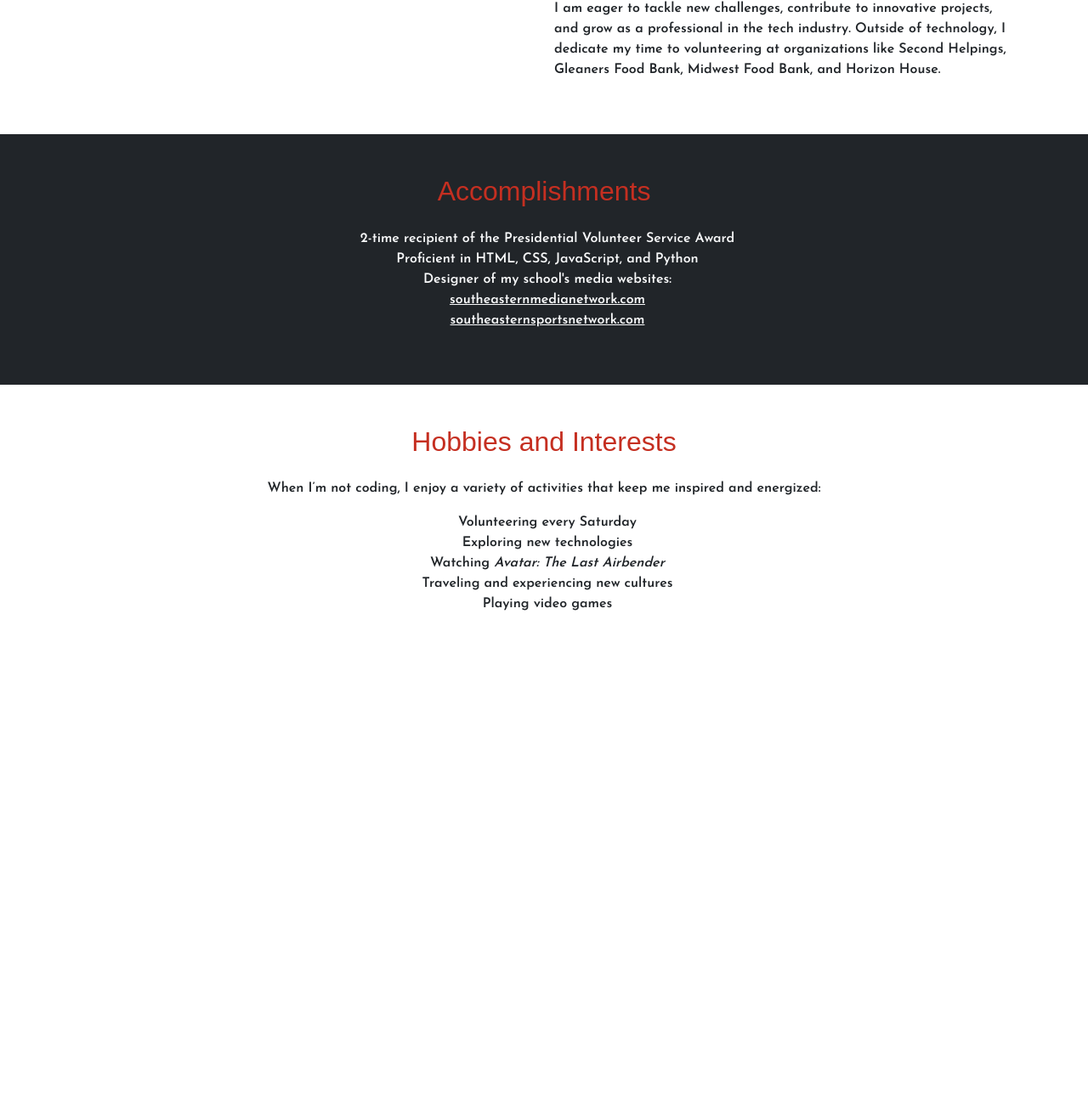
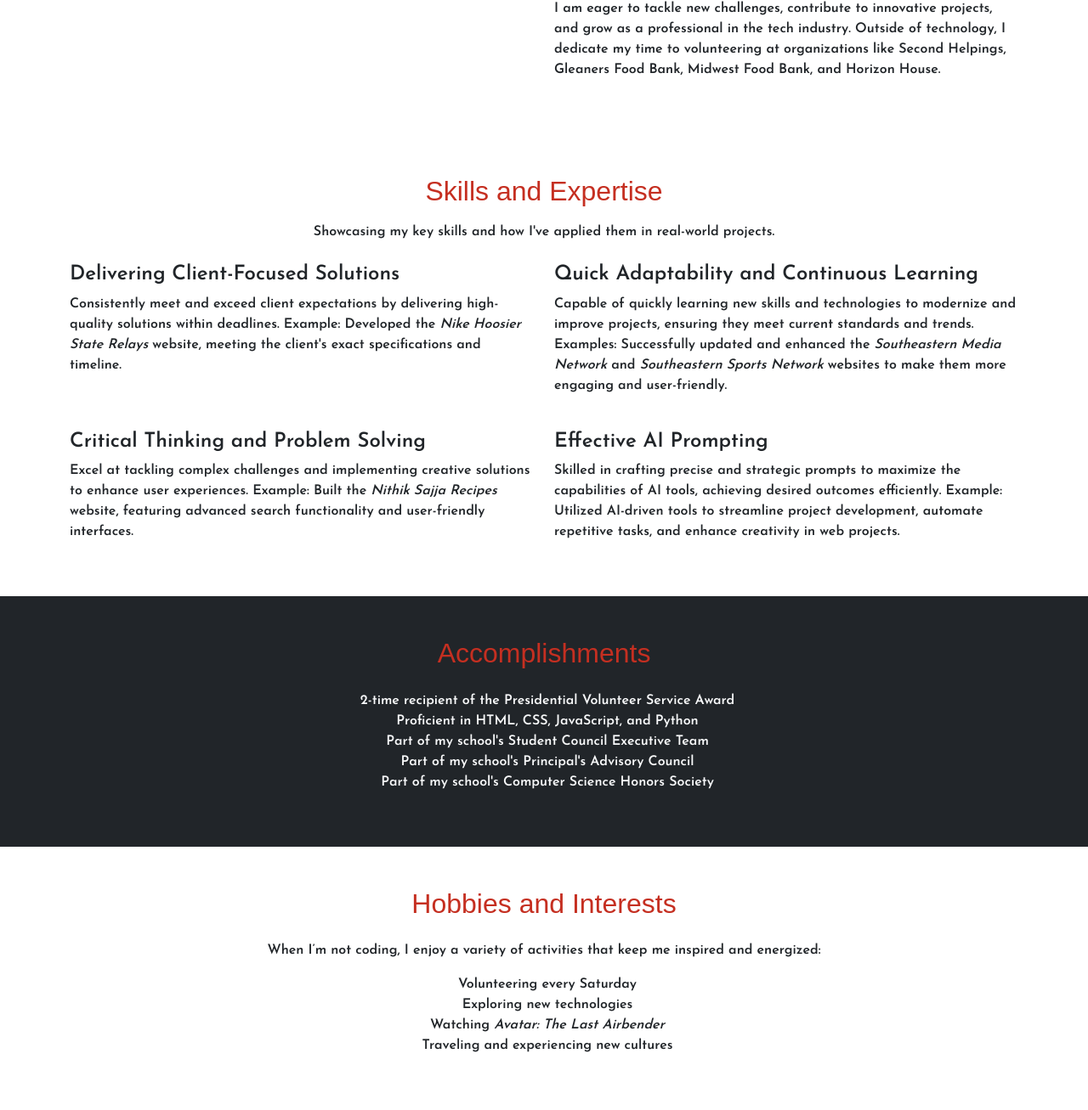
Before and after one commit to AvatarNit/nithiksajjaHP, a Flask app: template main/templates/about.html in a window 1280 px wide. Shown: the part 524-1831 px from the top of the page at 85% size. Before the commit the page ends 1243 px from the top, so only its background shows below. Run offline with Flask 3, Linux system fonts and the light colour scheme; the template is opened without the code that fills it, so the values that code supplies are empty; some libraries are stand-ins or nearby versions; some web fonts are replaced.

Commit message:
added skills to about me

```diff
--- a/main/app.yaml
+++ b/main/app.yaml
@@ -2,7 +2,7 @@
 
 runtime: python
 env: flex
-entrypoint: gunicorn -b :$PORT main:app
+entrypoint: gunicorn -b :$PORT app:app
 
 runtime_config:
     operating_system: "ubuntu22"
--- a/main/templates/about.html
+++ b/main/templates/about.html
@@ -23,21 +23,50 @@
     </div>
 </section>
 
+<section id="skills" class="py-5">
+    <div class="container">
+        <div class="text-center">
+            <h2 class="section-title">Skills and Expertise</h2>
+            <p class="mt-3">Showcasing my key skills and how I've applied them in real-world projects.</p>
+        </div>
+        <div class="row mt-4">
+            <div class="col-lg-6">
+                <h4 class="fw-bold">Delivering Client-Focused Solutions</h4>
+                <p>Consistently meet and exceed client expectations by delivering high-quality solutions within deadlines.
+                    <strong>Example:</strong> Developed the <em><span style="color: var(--primary-logo-color);">Nike Hoosier State Relays</span></em> website, meeting the client's exact specifications and timeline.</p>
+            </div>
+            <div class="col-lg-6">
+                <h4 class="fw-bold">Quick Adaptability and Continuous Learning</h4>
+                <p>Capable of quickly learning new skills and technologies to modernize and improve projects, ensuring they meet current standards and trends.
+                    <strong>Examples:</strong> Successfully updated and enhanced the <em><span style="color: var(--primary-logo-color);">Southeastern Media Network</span></em> and <em><span style="color: var(--primary-logo-color);">Southeastern Sports Network</span></em> websites to make them more engaging and user-friendly.</p>
+            </div>
+        </div>
+        <div class="row mt-4">
+            <div class="col-lg-6">
+                <h4 class="fw-bold">Critical Thinking and Problem Solving</h4>
+                <p>Excel at tackling complex challenges and implementing creative solutions to enhance user experiences.
+                    <strong>Example:</strong> Built the <em><span style="color: var(--primary-logo-color);">Nithik Sajja Recipes</span></em> website, featuring advanced search functionality and user-friendly interfaces.</p>
+            </div>
+            <div class="col-lg-6">
+                <h4 class="fw-bold">Effective AI Prompting</h4>
+                <p>Skilled in crafting precise and strategic prompts to maximize the capabilities of AI tools, achieving desired outcomes efficiently.
+                    <strong>Example:</strong> Utilized AI-driven tools to streamline project development, automate repetitive tasks, and enhance creativity in web projects.</p>
+            </div>
+        </div>
+    </div>
+</section>
+
+
 <section id="accomplishments" class="py-5 bg-dark text-light">
     <div class="container text-center">
         <h2 class="section-title">Accomplishments</h2>
         <ul class="list-unstyled mt-4">
             <li><i class="bi bi-check-circle-fill me-2"></i>2-time recipient of the Presidential Volunteer Service Award</li>
             <li><i class="bi bi-check-circle-fill me-2"></i>Proficient in HTML, CSS, JavaScript, and Python</li>
-            <li><i class="bi bi-check-circle-fill me-2"></i>Designer of my school's media websites:</li>
-            <li>
-                <i class="bi bi-link-45deg me-2"></i>
-                <a href="https://southeasternmedianetwork.com" target="_blank" class="text-light">southeasternmedianetwork.com</a>
-            </li>
-            <li>
-                <i class="bi bi-link-45deg me-2"></i>
-                <a href="https://southeasternsportsnetwork.com" target="_blank" class="text-light">southeasternsportsnetwork.com</a>
-            </li>
+            <li><i class="bi bi-check-circle-fill me-2"></i>Part of my school's Student Council Executive Team</li>
+            <li><i class="bi bi-check-circle-fill me-2"></i>Part of my school's Principal's Advisory Council</li>
+            <li><i class="bi bi-check-circle-fill me-2"></i>Part of my school's Computer Science Honors Society</li>
+
         </ul>
     </div>
 </section>
@@ -53,11 +82,9 @@
                     <li><i class="bi bi-heart-fill me-2 text-primary"></i>Exploring new technologies</li>
                     <li><i class="bi bi-heart-fill me-2 text-primary"></i>Watching <em>Avatar: The Last Airbender</em></li>
                     <li><i class="bi bi-heart-fill me-2 text-primary"></i>Traveling and experiencing new cultures</li>
-                    <li><i class="bi bi-heart-fill me-2 text-primary"></i>Playing video games</li>
                 </ul>
             </div>
         </div>
     </div>
 </section>
 {% endblock %}
-n
```
Also changed, not shown: main/app.py (renamed from main/main.py).
